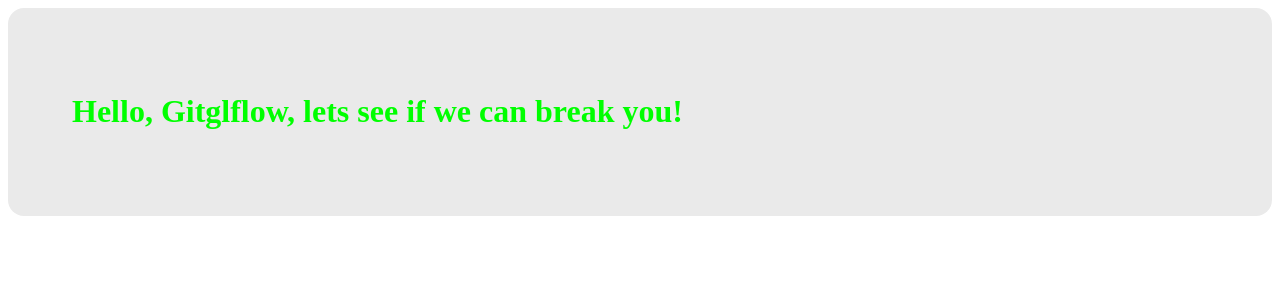
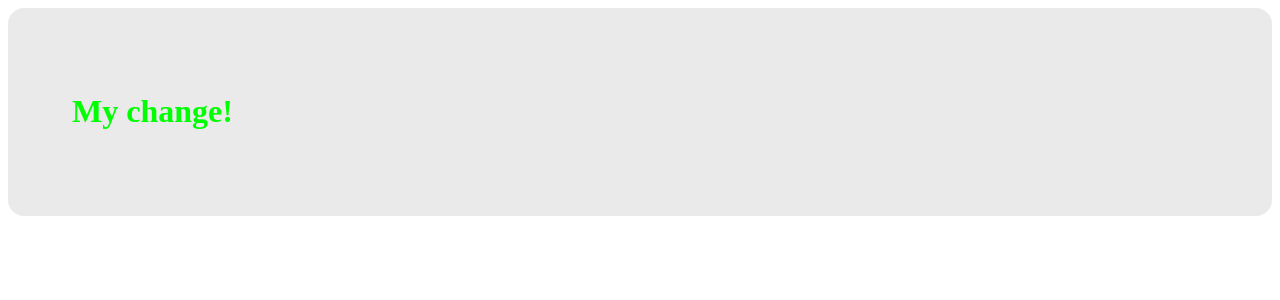
Before and after one commit to christianalfoni/new-git-flow, a React (Create React App) app: page / in a window 1280 px wide. Shown: the top 300 px of the page. Built offline with nearby package versions, Linux system fonts and the light colour scheme.

Commit message:
initial commit

```diff
--- a/src/App.js
+++ b/src/App.js
@@ -4,7 +4,7 @@ import "./styles.css";
 export default function App() {
   return (
     <div className="App">
-      <h1>Hello, Gitglflow, lets see if we can break you!</h1>
+      <h1>My change!</h1>
     </div>
   );
 }
```
